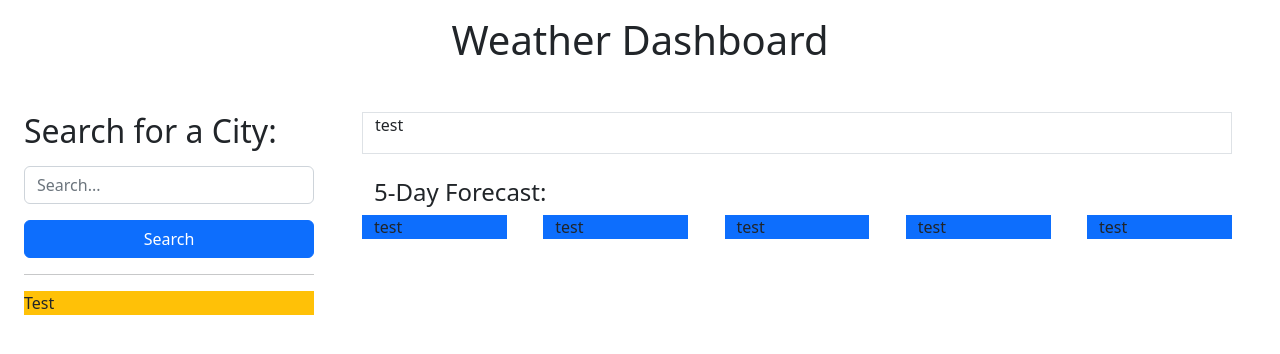
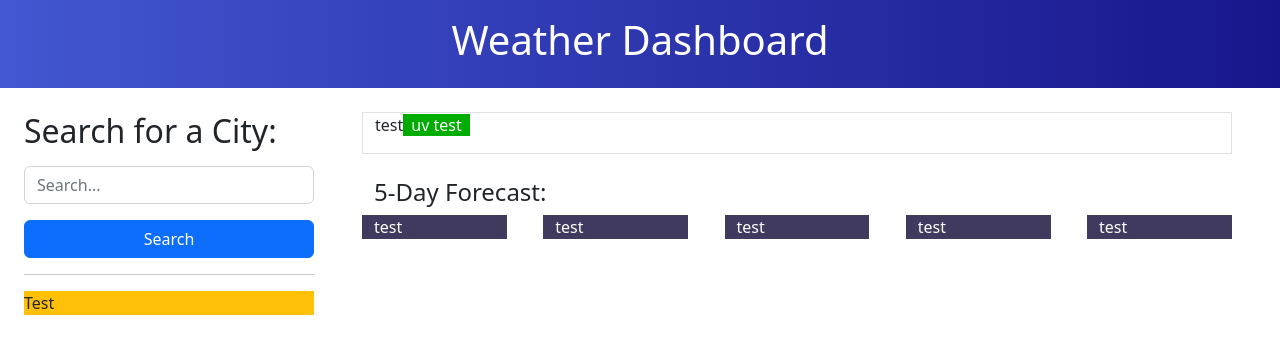
Before and after one commit to CSkicko/Weather-Dashboard, a plain HTML site: page index.html in a window 1280 px wide. Drawn offline with nearby package versions, Linux system fonts and the light colour scheme.

Commit message:
Added custom styling

```diff
--- a/assets/css/styles.css
+++ b/assets/css/styles.css
@@ -0,0 +1,29 @@
+body {
+    box-sizing: border-box;
+}
+
+header {
+    background-image: linear-gradient(to right, #4257d1, #18168b);
+    color: white;
+}
+
+.weather-card {
+    background: #403a5e;
+    color: white;
+}
+
+.uv-indicator {
+    color: white;
+}
+
+.uv-indicator[data-uv="high"] {
+    background: #ce0000;
+}
+
+.uv-indicator[data-uv="medium"] {
+    background: #f7a800;
+}
+
+.uv-indicator[data-uv="low"] {
+    background: #00ac00;
+}
--- a/index.html
+++ b/index.html
@@ -33,16 +33,16 @@
             </div>
             <!-- Weather forecast data Column -->
             <div class="col-9 px-5" id="weather-data">
-                <div class="row border" id="current-conditions"><p>test</p></div>
+                <div class="row border" id="current-conditions"><p>test<span class="uv-indicator px-2" data-uv="low">uv test</span></p></div>
                 <div class="row justify-content-between">
                     <div class="col-12 mt-4">
                         <h4>5-Day Forecast:</h4>
                     </div>
-                    <div class="col-2 bg-primary">test</div>
-                    <div class="col-2 bg-primary">test</div>
-                    <div class="col-2 bg-primary">test</div>
-                    <div class="col-2 bg-primary">test</div>
-                    <div class="col-2 bg-primary">test</div>
+                    <div class="col-2 weather-card">test</div>
+                    <div class="col-2 weather-card">test</div>
+                    <div class="col-2 weather-card">test</div>
+                    <div class="col-2 weather-card">test</div>
+                    <div class="col-2 weather-card">test</div>
                 </div>
             </div>
         </div>
```
